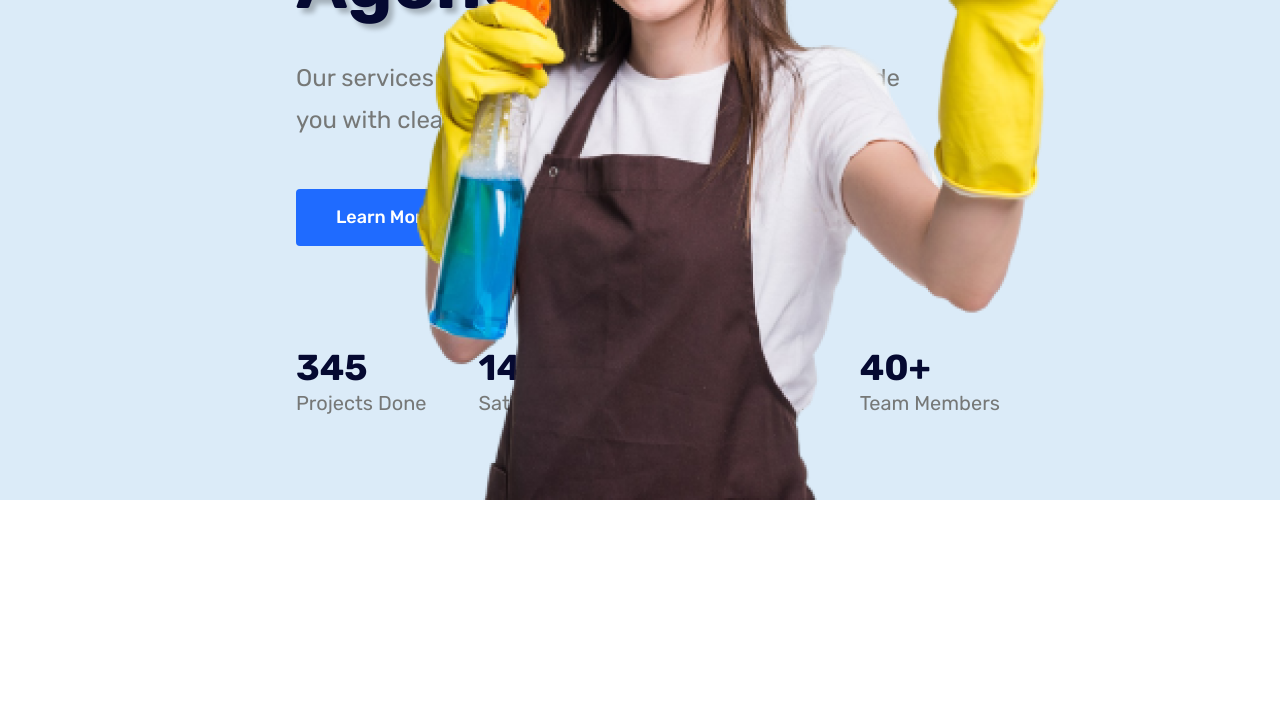
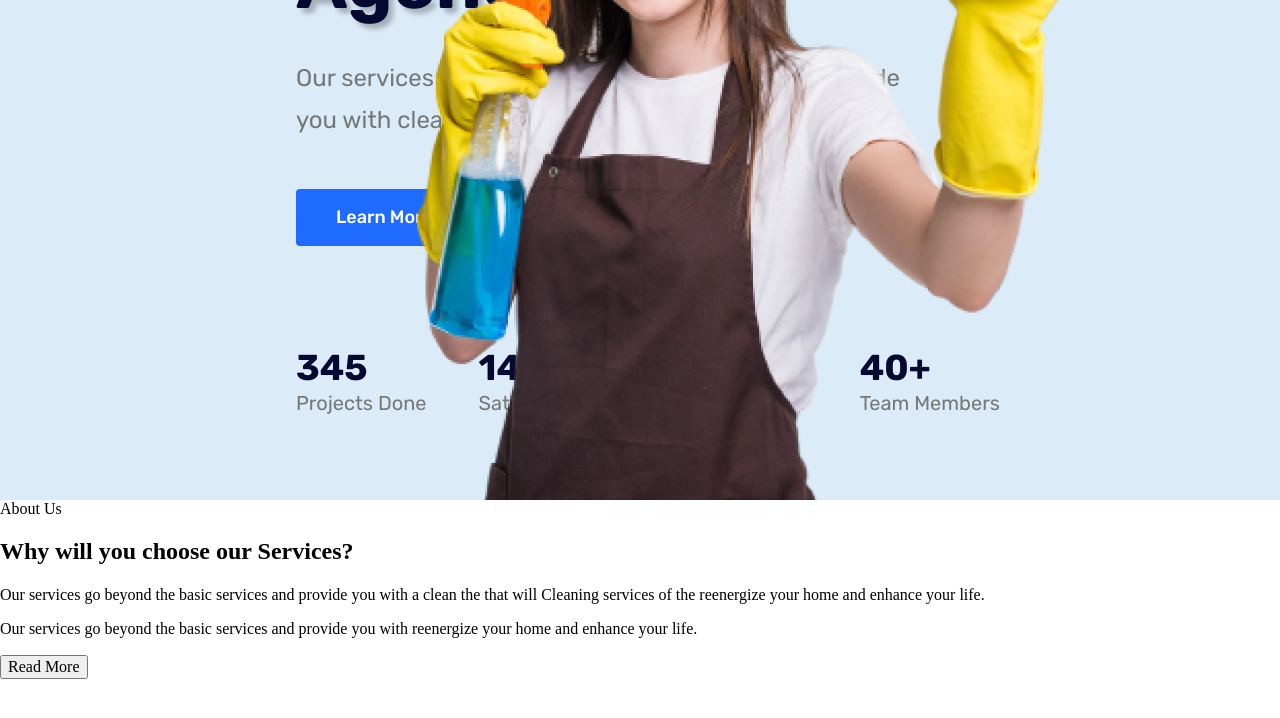
Before and after one commit to xKairus/cleaning, a React (Vite) app: page / in a window 1280 px wide. Shown: the part 500-1218 px from the top of the page. Before the commit the page ends 1005 px from the top, so only its background shows below. Built offline with nearby package versions, Linux system fonts and the light colour scheme.

Commit message:
feat: add about component

```diff
--- a/src/App.tsx
+++ b/src/App.tsx
@@ -1,11 +1,13 @@
 import Welcome from "./components/Welcome/Welcome";
 import Header from "./components/Header/Header";
+import About from "./components/About/About";
 
 function App() {
   return (
     <>
       <Header />
       <Welcome />
+      <About />
     </>
   );
 }
--- /dev/null
+++ b/src/components/About/About.module.css
@@ -0,0 +1,5 @@
+.about {
+    box-sizing: border-box;
+    min-height: 50rem;
+    padding: 7.5rem auto;
+}
--- /dev/null
+++ b/src/components/About/About.tsx
@@ -0,0 +1,22 @@
+import styles from "./About.module.css";
+
+export default function About() {
+  return (
+    <section className={styles.about}>
+      <div>
+        <span>About Us</span>
+        <h2>Why will you choose our Services?</h2>
+        <p>
+          Our services go beyond the basic services and provide you with a clean
+          the that will Cleaning services of the reenergize your home and
+          enhance your life.
+        </p>
+        <p>
+          Our services go beyond the basic services and provide you with
+          reenergize your home and enhance your life.
+        </p>
+        <button>Read More</button>
+      </div>
+    </section>
+  );
+}
```
